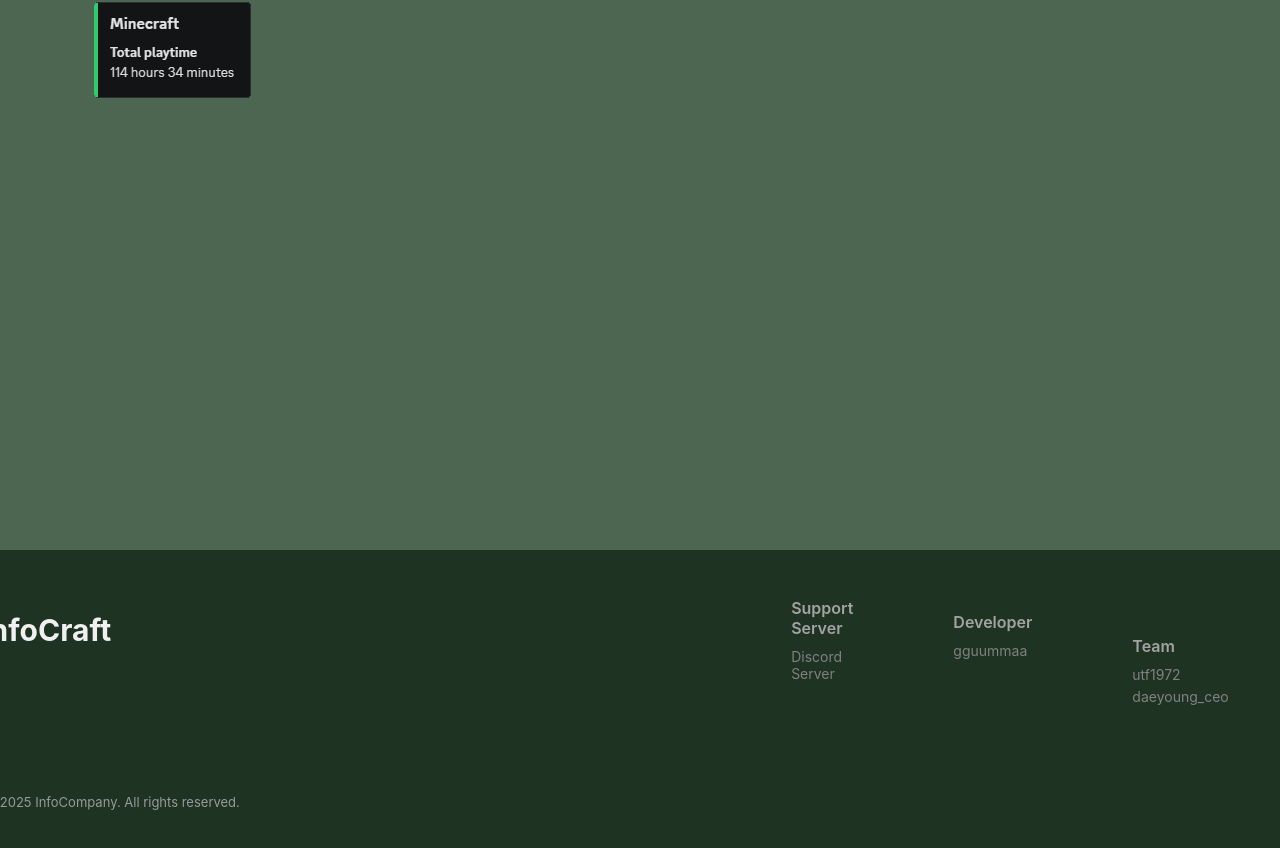
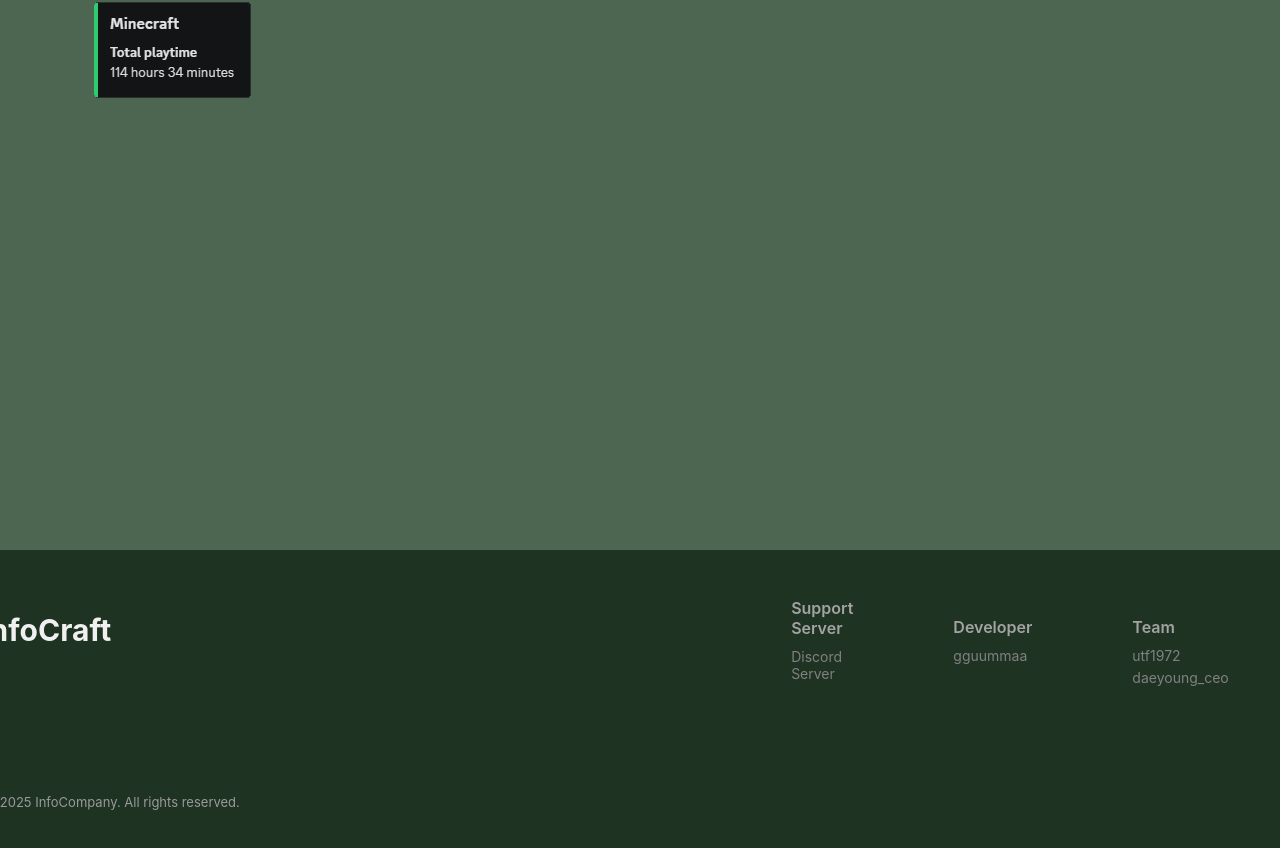
Before and after one commit to gguummaa/InfoCraft, a plain HTML site: page en/index.html in a window 1280 px wide. Shown: the part 2543-3391 px from the top of the page. Drawn offline with Linux system fonts and the light colour scheme; no server answers.

Commit message:
Update index.css

```diff
--- a/en/index.css
+++ b/en/index.css
@@ -326,6 +326,7 @@
 
 
 
+
 .down-text-1-div {
     margin-top: -120px;
     margin-right: 100px;
@@ -365,12 +366,12 @@
 
 
 .down-text-3-div {
-    margin-top: -130px;
+    margin-top: -120px;
     margin-right: 100px;
 }
 
 .down-text-3-1-div {
-    margin-top: -90px;
+    margin-top: -127px;
     margin-right: 100px;
 }
 
@@ -417,8 +418,9 @@
 
 
 
+
 .down-text-7-div {
-    margin-top: -100px;
+    margin-top: -97px;
     margin-right: 30px;
 }
 
```
